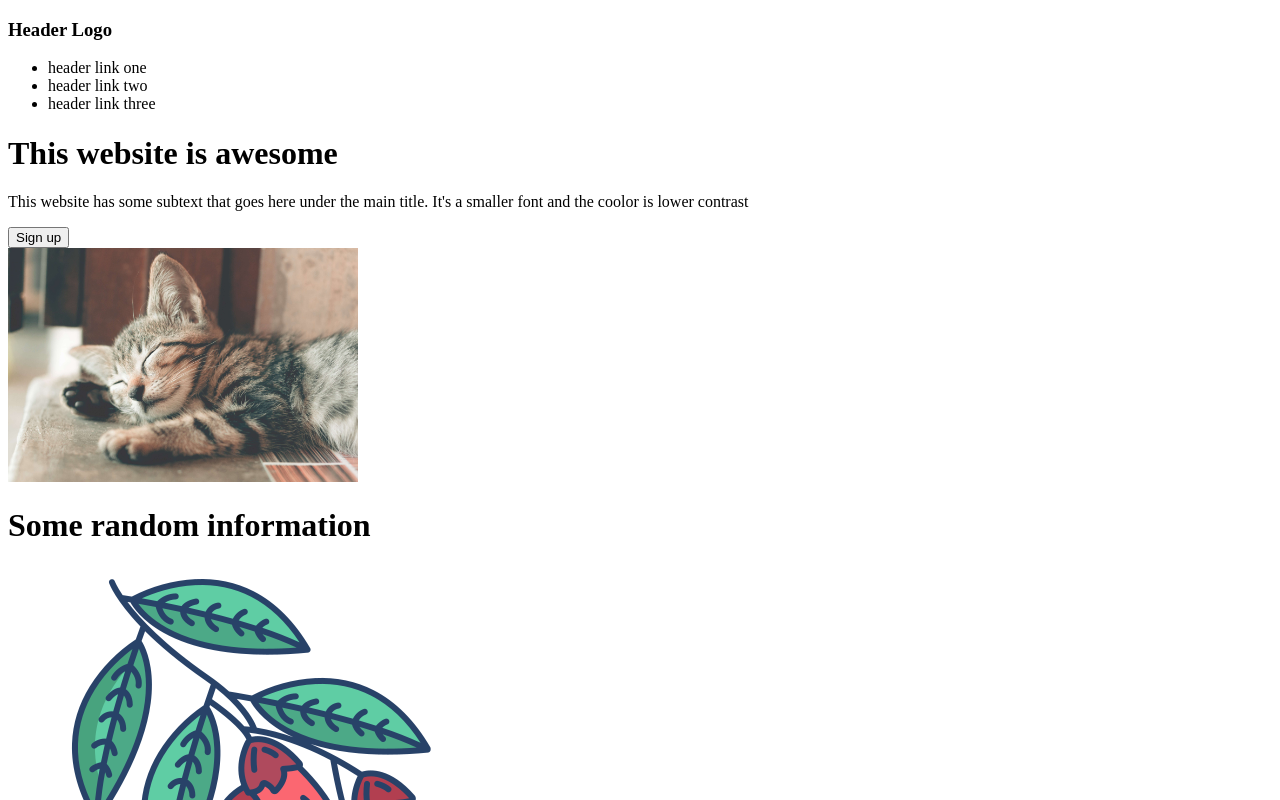
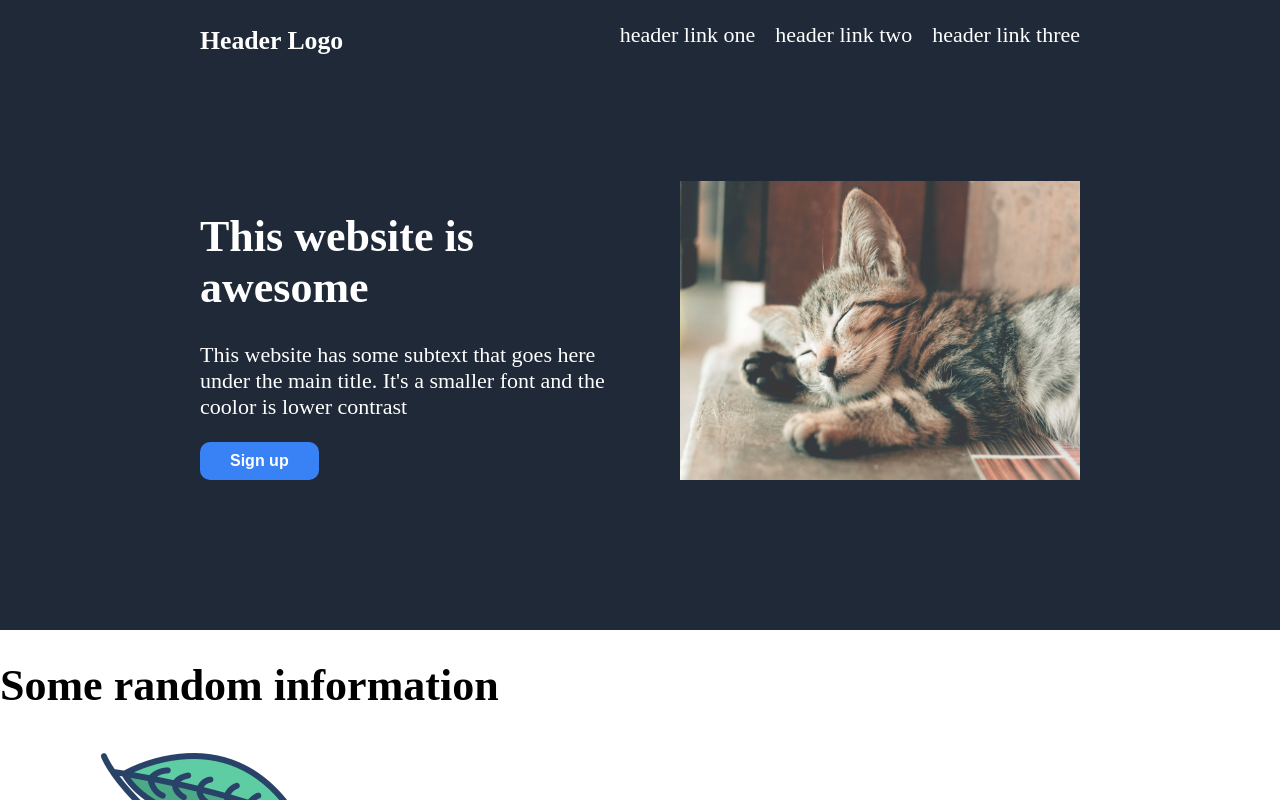
Before and after one commit to mehrdadchatrazar/landing-page, a plain HTML site: page index.html in a window 1280 px wide. Shown: the top 800 px of the page. Drawn offline with Linux system fonts and the light colour scheme.

Commit message:
add style to header section

```diff
--- a/index.html
+++ b/index.html
@@ -5,19 +5,20 @@
     <meta http-equiv="X-UA-Compatible" content="IE=edge" />
     <meta name="viewport" content="width=device-width, initial-scale=1.0" />
     <title>Landing Page</title>
+    <link rel="stylesheet" href="style.css">
   </head>
   <body>
-    <div>
+    <div class="head-section">
       <div class="navbar">
         <h3>Header Logo</h3>
-        <ul>
+        <ul class="nav-links">
           <li>header link one</li>
           <li>header link two</li>
           <li>header link three</li>
         </ul>
       </div>
       <div class="header">
-        <div>
+        <div class="description">
           <h1>This website is awesome</h1>
           <p>
             This website has some subtext that goes here under the main title.
@@ -25,11 +26,11 @@
           </p>
           <button>Sign up</button>
         </div>
-        <div>
+        <div class="description-image">
           <img
             src="./cat.jpg"
             alt="Cute sleeping cat"
-            width="350"
+            width="400"
             height="auto"
           />
         </div>
--- /dev/null
+++ b/style.css
@@ -0,0 +1,63 @@
+html {
+    box-sizing: border-box;
+}
+
+* {
+    box-sizing: inherit;
+}
+
+body {
+    margin: 0;
+    font-size: 22px;
+}
+
+li {
+    list-style: none;
+}
+
+.head-section {
+    background-color: #1F2937;
+    color: white;
+    padding: 0 200px;
+}
+
+.navbar {
+    display: flex;
+    justify-content: space-between;
+    margin-bottom: 100px;
+}
+
+.nav-links {
+    display: flex;
+    gap: 20px;
+}
+
+.header {
+    display: flex;
+    padding-bottom: 150px;
+    justify-content: space-between;
+}
+
+.description {
+    flex: 1 1 0;
+}
+
+.description h1 {
+    font-weight: bold;
+}
+
+.description button {
+    padding: 10px 30px;
+    border-radius: 10px;
+    background-color: #3882F6;
+    color: white;
+    font-size: 16px;
+    font-weight: bold;
+    border-style: none;
+}
+
+.description-image {
+    flex: 1 1 0;
+    display: flex;
+    flex-direction: row-reverse;
+}
```
